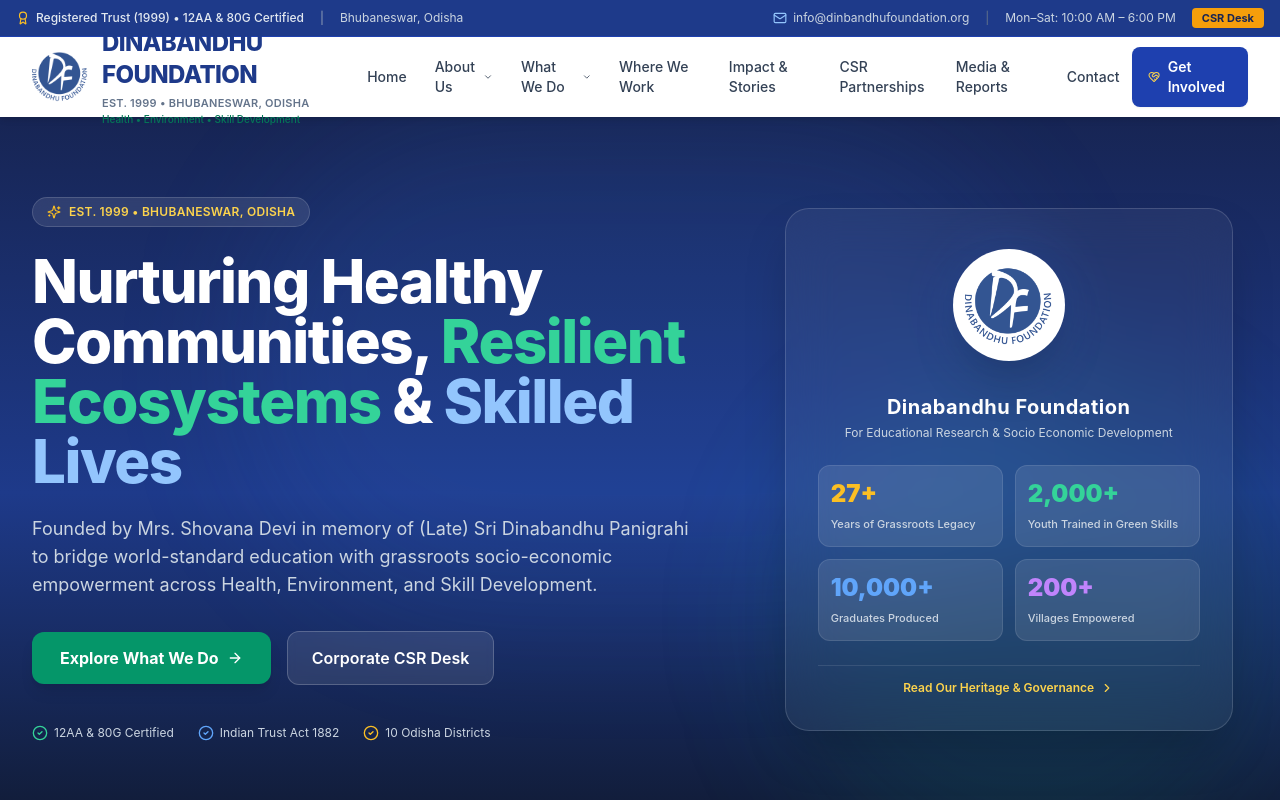
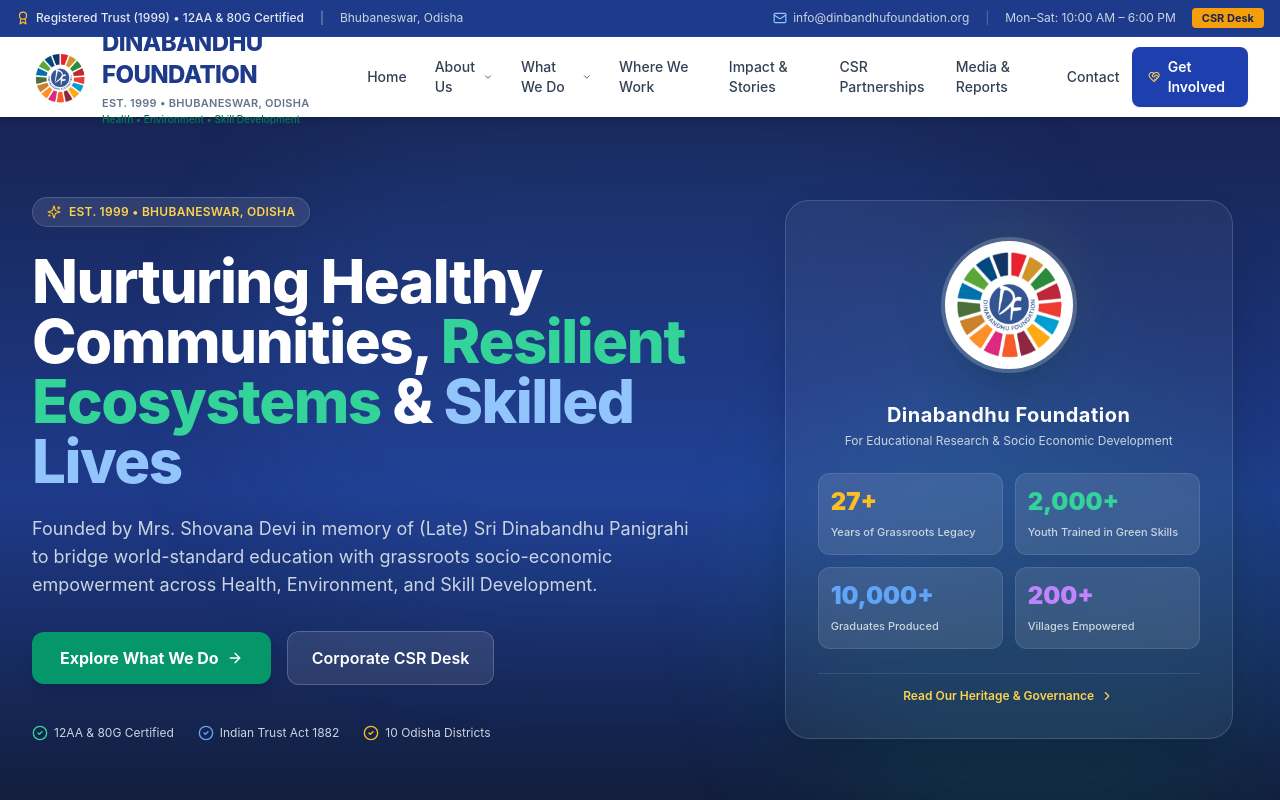
Before and after one commit to Bikash168/Dinabandhu_Foundation, a Next.js app: page / in a window 1280 px wide. Shown: the top 800 px of the page. Built offline with nearby package versions, Linux system fonts and the light colour scheme.

Commit message:
Update logo to official UN SDG wheel emblem

```diff
--- a/app/page.tsx
+++ b/app/page.tsx
@@ -89,16 +89,17 @@ export default function HomePage() {
             <div className="lg:col-span-5 flex justify-center">
               <div className="relative w-full max-w-md bg-white/5 backdrop-blur-xl border border-white/15 p-8 rounded-3xl shadow-2xl text-center space-y-6">
 
-                {/* Logo with pulsing glow */}
-                <div className="relative mx-auto w-32 h-32 flex items-center justify-center">
-                  <div className="absolute inset-0 bg-blue-500/20 rounded-full blur-xl animate-pulse" />
-                  <div className="relative w-28 h-28 bg-white p-3 rounded-full shadow-2xl flex items-center justify-center">
+                {/* Logo with pulsing glow & SDG Wheel */}
+                <div className="relative mx-auto w-36 h-36 flex items-center justify-center">
+                  <div className="absolute inset-0 bg-gradient-to-tr from-blue-500/30 via-emerald-500/20 to-amber-500/30 rounded-full blur-xl animate-pulse" />
+                  <div className="relative w-32 h-32 bg-white p-1 rounded-full shadow-2xl flex items-center justify-center ring-4 ring-white/20">
                     <Image
                       src="/images/logo.png"
-                      alt="Dinabandhu Foundation Official Seal"
-                      width={100}
-                      height={100}
+                      alt="Dinabandhu Foundation Official Seal with SDG Wheel"
+                      width={124}
+                      height={124}
                       className="object-contain"
+                      priority
                     />
                   </div>
                 </div>
```
Also changed, not shown: public/images/logo-classic.png (added), public/images/logo.png.
